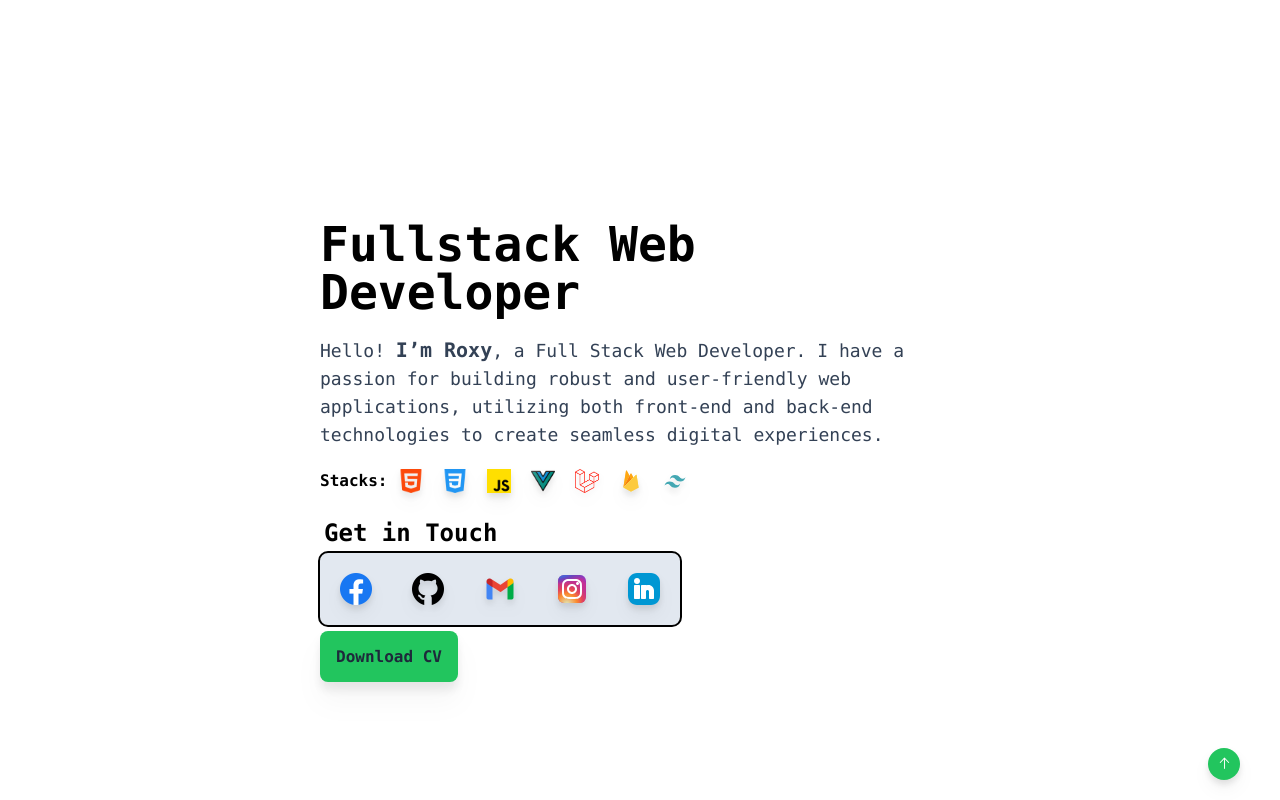
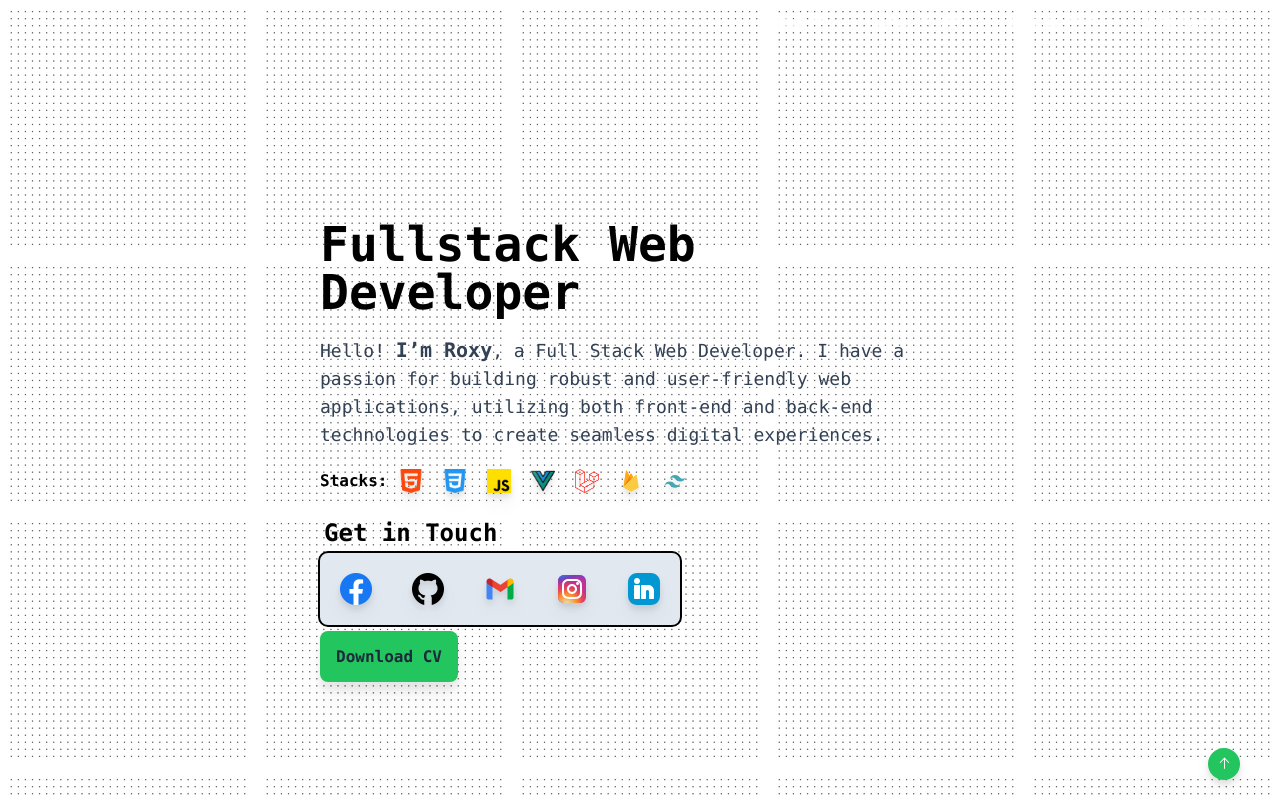
Before and after one commit to The-FerryMan1/portfolio, a website: page index.html in a window 1280 px wide. Drawn offline with Linux system fonts and the light colour scheme.

Commit message:
Update index.html 2

```diff
--- a/index.html
+++ b/index.html
@@ -9,7 +9,7 @@
     <script src="script.js" defer></script>
 </head>
 
-<body class="font-mono dark:bg-slate-950 antialiased scroll-smooth bg-[url('dots.png')]">
+<body class="font-mono dark:bg-slate-950 antialiased scroll-smooth bg-[url('/src/dots.png')]">
     <div id="main" class="h-screen overflow-x-hidden overflow-y-auto scroll-smooth  transition-all">
         <button id="goToTop" class="fixed bottom-0 right-0 p-2 me-10 mb-5 bg-green-500 text-white rounded-full z-10 drop-shadow-lg hover:opacity-25 transition-all">
             <svg class="size-[1rem] !fill-white" viewBox="0 0 1024 1024" xmlns="http://www.w3.org/2000/svg" fill="#000000">
```
